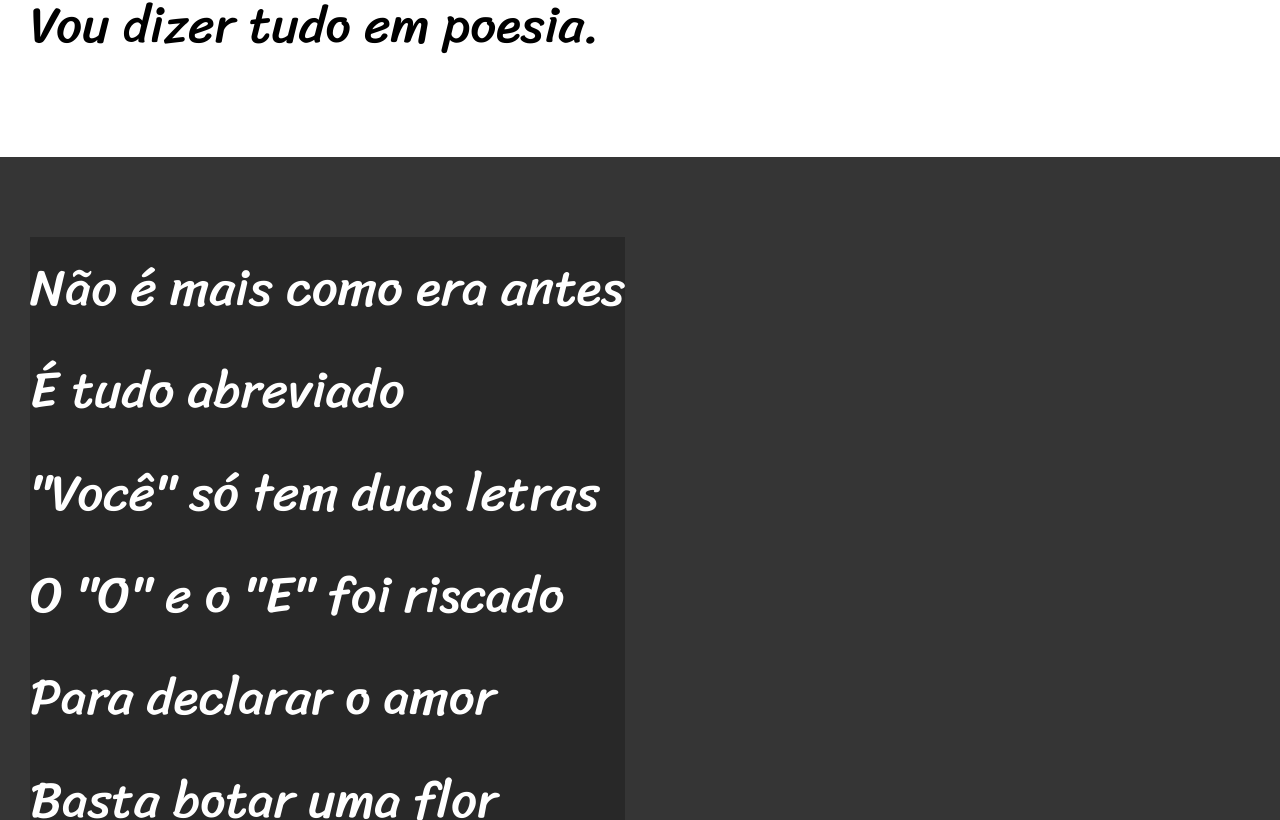
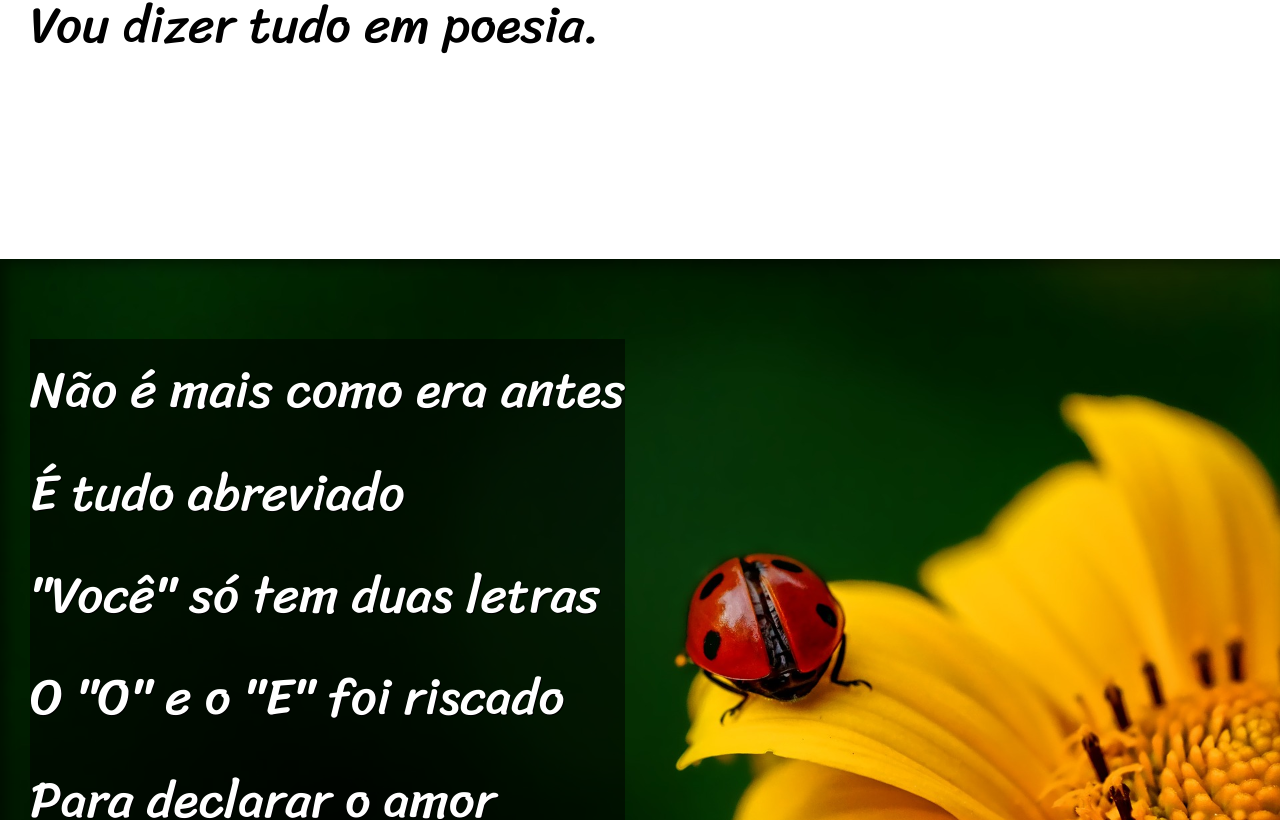
Before and after one commit to NicholasTelito/html-css, a plain HTML site: page desafios/desafio 12/index.html in a window 1280 px wide. Shown: the part 980-1800 px from the top of the page. Drawn offline with Linux system fonts and the light colour scheme.

Commit message:
termino desafio 12

```diff
--- a/desafios/desafio 12/index.html
+++ b/desafios/desafio 12/index.html
@@ -28,7 +28,7 @@
         </section>
 
 
-            <section class="imagem">
+            <section class="imagem" id="img01">
                 <p>
                     Não é mais como era antes <br>
                     É tudo abreviado <br>
@@ -67,7 +67,7 @@
        </section>
 
 
-        <section class="imagem">
+        <section class="imagem" id="img02">
 
                 <p>
                     Tenho saudade das cartas <br>
--- a/desafios/desafio 12/style.css
+++ b/desafios/desafio 12/style.css
@@ -63,13 +63,26 @@ header{
     section.imagem{
         background-color: rgb(53, 53, 53);
         color: white;
+        box-shadow: inset 6px 6px 13px 0px rgba(0, 0, 0, 0.452);
+        background-attachment: fixed;
     }
     section.imagem > p {
         display: inline-block;
-        background-color: rgba(0, 0, 0, 0.253);
+        background-color: rgba(0, 0, 0, 0.514);
+        text-shadow: 1px 1px 0px black;
     }
-
-
+    section > p {
+        padding-bottom: 2em;
+    }
+    section#img01{
+        background-image: url("imagens/background001.jpg");
+        background-position: right center;
+        background-size: cover;
+    }
+    section#img02{
+        background-image: url("imagens/background002.jpg");
+        background-size: cover;
+    }
     footer{
         background-color: black;
         color: white;
```
